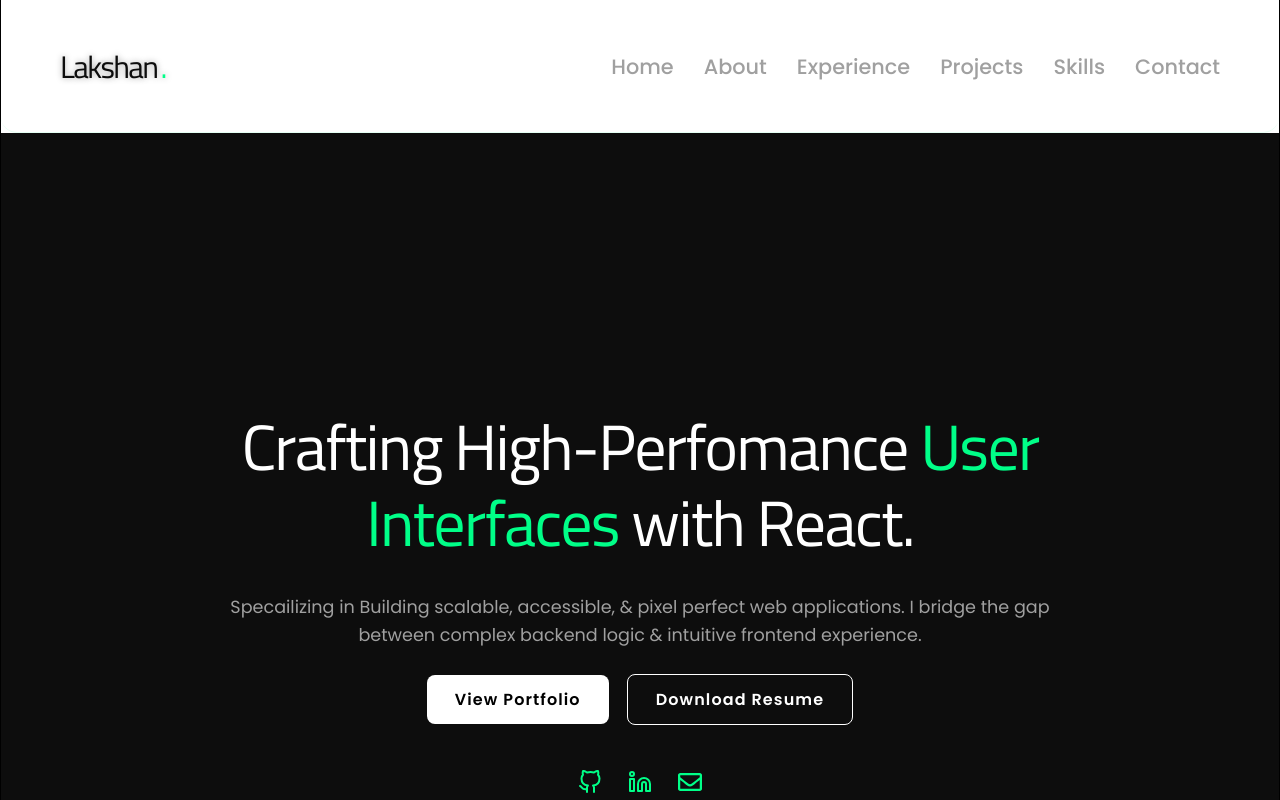
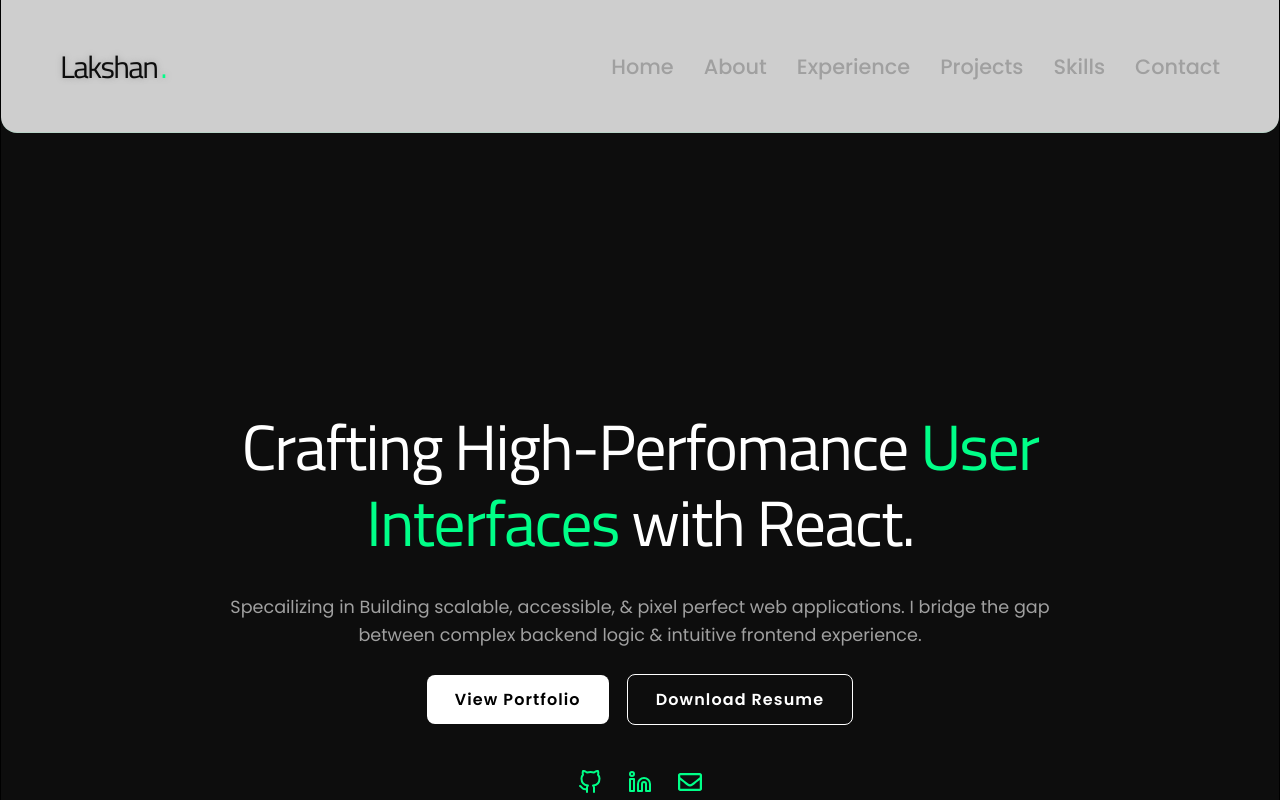
Before and after one commit to lakshan-beast/My-Portfolio, a React (Vite) app: page / in a window 1280 px wide. Shown: the top 800 px of the page. Built offline with nearby package versions, Linux system fonts and the light colour scheme.

Commit message:
fix: ensure body background color is set for consistency

```diff
--- a/src/styles/base/_reset.scss
+++ b/src/styles/base/_reset.scss
@@ -34,6 +34,7 @@ html {
 body {
   margin: 0;
   font-family: "Poppins", sans-serif;
+  background-color: $bg-color;
 }
 
 #root {
```
